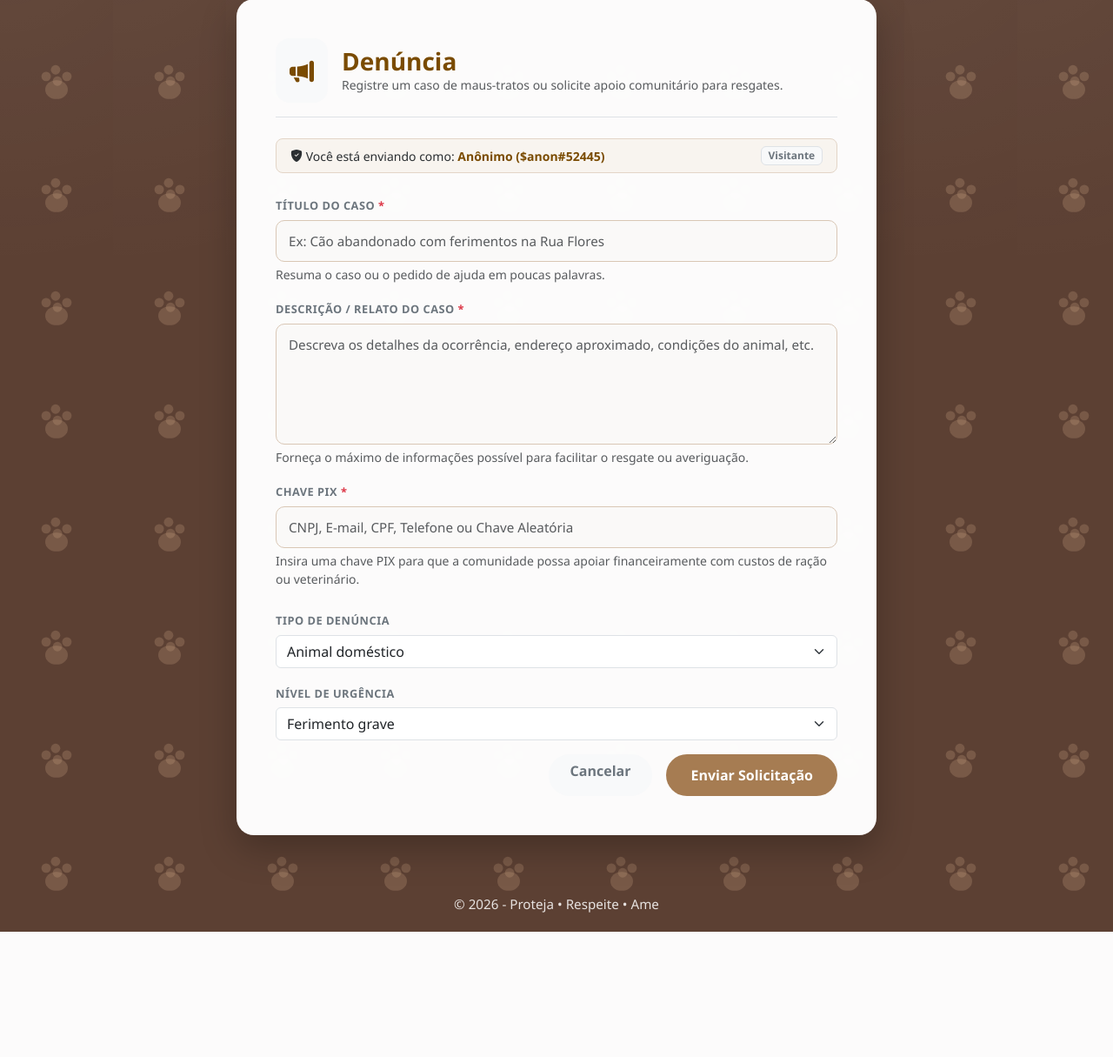
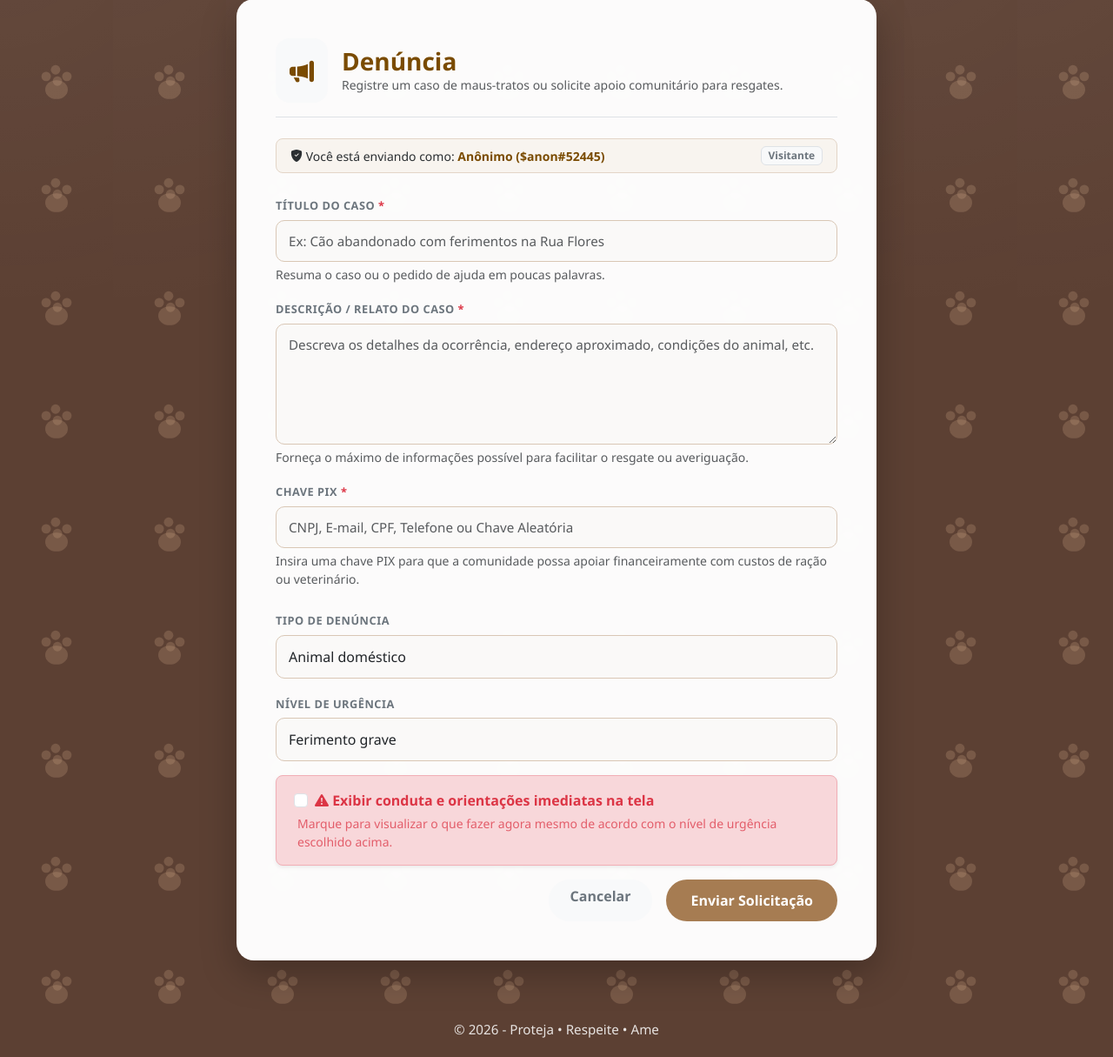
Before and after one commit to Victor-Alex-Moreira-Gouveia/TCC, a Flask app: page /ajuda/pedir in a window 1280 px wide. Shown: the part 105-1320 px from the top of the page at 87% size. Before the commit the page ends 1176 px from the top, so only its background shows below. Run offline with Flask 3, Linux system fonts and the light colour scheme.

Commit message:
Adição de ações de urgencia ao formulário de denúncia

```diff
--- a/Server/templates/Tcc/Ajuda/pedir_ajuda.html
+++ b/Server/templates/Tcc/Ajuda/pedir_ajuda.html
@@ -76,14 +76,14 @@
         }
 
         /* ===== INPUTS ===== */
-        .form-control {
+        .form-control, .form-select {
             border-radius: 10px;
             border: 1px solid #d9c7b5;
             background: #faf9f8;
             padding: 12px 14px;
         }
 
-        .form-control:focus {
+        .form-control:focus, .form-select:focus {
             background: white;
             border-color: #A67C52;
             box-shadow: 0 0 0 .25rem rgba(166,124,82,.20);
@@ -225,9 +225,24 @@
                             </select>
                         </div>
 
+                        <!-- CHECKBOX DE CONDUTA IMEDIATA -->
+                        <div class="mb-3 form-check bg-danger-subtle p-3 rounded-3 border border-danger-subtle shadow-sm">
+                            <input class="form-check-input ms-1 mt-1" type="checkbox" id="checkbox-urgencia" style="cursor: pointer;">
+                            <label class="form-check-label ms-2 fw-bold text-danger" for="checkbox-urgencia" style="cursor: pointer;">
+                                <i class="bi bi-exclamation-triangle-fill"></i> Exibir conduta e orientações imediatas na tela
+                            </label>
+                            <div class="form-text ms-2 mt-1 text-danger opacity-75 small">
+                                Marque para visualizar o que fazer agora mesmo de acordo com o nível de urgência escolhido acima.
+                            </div>
+                        </div>
 
-
-
+                        <!-- CAIXA DE ORIENTAÇÃO IMEDIATA (INLINE NA TELA) -->
+                        <div id="urgencia-guidance-box" class="alert alert-danger d-none mb-4 border-2 shadow-sm" role="alert">
+                            <h4 class="alert-heading fw-bold fs-6 mb-2">
+                                <i class="bi bi-shield-exclamation"></i> Ação Imediata Necessária: <span id="urgencia-titulo-alerta" class="text-decoration-underline"></span>
+                            </h4>
+                            <p id="urgencia-texto-alerta" class="mb-0 small" style="line-height: 1.5;"></p>
+                        </div>
 
                         <div class="d-flex justify-content-end gap-3">
                             <a href="/" class="btn btn-light rounded-pill px-4 fw-semibold text-secondary">Cancelar</a>
@@ -248,6 +263,43 @@
     </footer>
 
     <script>
+        // Textos de conduta imediata orientados por urgência
+        const instrucoesUrgencia = {
+            'Ferimento grave': 'Mantenha a calma e evite movimentos bruscos no animal para não piorar a lesão. Pressione um pano limpo levemente sobre o sangramento. <strong>Ligue imediatamente para um veterinário de plantão ou serviço de resgate animal</strong> e prepare um transporte seguro.',
+            'Engasgo': 'Abra a boca do animal com cuidado para verificar se há objeto visível (remova apenas se for fácil alcançá-lo sem empurrar para dentro). Em pets de menor porte, faça manobras leves com a cabeça para baixo. <strong>Ligue para uma clínica veterinária 24h ou leve-o imediatamente</strong>.',
+            'Convulsão': 'Afaste móveis e objetos cortantes ou pesados ao redor para evitar traumas físicos. <strong>NÃO coloque as mãos ou objetos na boca do animal</strong> (alto risco de mordida e asfixia). Cronometre o tempo da crise e <strong>ligue para um veterinário</strong> para orientações de sedação ou transporte.',
+            'Doença contagiosa': 'Isole o animal de outros pets e pessoas imediatamente para evitar contágio em massa. Utilize luvas, avental e máscara de proteção ao manuseá-lo. <strong>Ligue para a vigilância sanitária ou veterinário responsável</strong> para quarentena.',
+            'Envenenamento': '<strong>NÃO induza o vômito</strong> por conta própria, pois substâncias corrosivas podem queimar ainda mais o esôfago. Guarde a embalagem ou uma amostra do veneno/alimento ingerido se possível. <strong>Ligue imediatamente para o Disque-Intoxicação ou leve-o a uma clínica urgente</strong>.',
+            'Atropelamento': 'Não puxe o animal pelas patas ou pela cauda. Utilize uma superfície rígida (como uma tábua) ou um lençol esticado como maca improvisada para movê-lo com extremo cuidado. <strong>Ligue para o resgate veterinário, zoonoses ou polícia ambiental</strong>.',
+            'Queimaduras ou exposição a produtos químicos': '<strong>NÃO aplique pomadas, manteiga ou gelo</strong> diretamente na lesão. Se for produto químico líquido, lave com água corrente em abundância. <strong>Procure atendimento veterinário emergencial imediatamente</strong>.'
+        };
+
+        const checkboxUrgencia = document.getElementById('checkbox-urgencia');
+        const selectUrgencia = document.getElementById('nivel_urgencia');
+        const guidanceBox = document.getElementById('urgencia-guidance-box');
+        const spanTituloAlerta = document.getElementById('urgencia-titulo-alerta');
+        const pTextoAlerta = document.getElementById('urgencia-texto-alerta');
+
+        function atualizarCondutaImediata() {
+            if (checkboxUrgencia.checked) {
+                const nivel = selectUrgencia.value;
+                spanTituloAlerta.textContent = nivel;
+                pTextoAlerta.innerHTML = instrucoesUrgencia[nivel] || 'Siga as orientações veterinárias de emergência padrão.';
+                guidanceBox.classList.remove('d-none');
+            } else {
+                guidanceBox.classList.add('d-none');
+            }
+        }
+
+        // Atualiza quando altera a checkbox ou troca o select de urgência com a caixa marcada
+        checkboxUrgencia.addEventListener('change', atualizarCondutaImediata);
+        selectUrgencia.addEventListener('change', () => {
+            if (checkboxUrgencia.checked) {
+                atualizarCondutaImediata();
+            }
+        });
+
+        // Envio normal do formulário via API caso desmarcado ou enviado
         document.getElementById('formAjuda').addEventListener('submit', async (e) => {
             e.preventDefault();
             const alertMsg = document.getElementById('alert-message');
@@ -283,8 +335,8 @@
                     document.getElementById('formAjuda').reset();
                     document.getElementById('tipo_denuncia').value = 'Animal doméstico';
                     document.getElementById('nivel_urgencia').value = 'Ferimento grave';
+                    guidanceBox.classList.add('d-none');
 
-                    // Rola a página até o topo do card para ver o alerta de sucesso
                     window.scrollTo({ top: 0, behavior: 'smooth' });
                 } else {
                     let msg = dados.error || "Erro ao enviar pedido de ajuda.";
```
